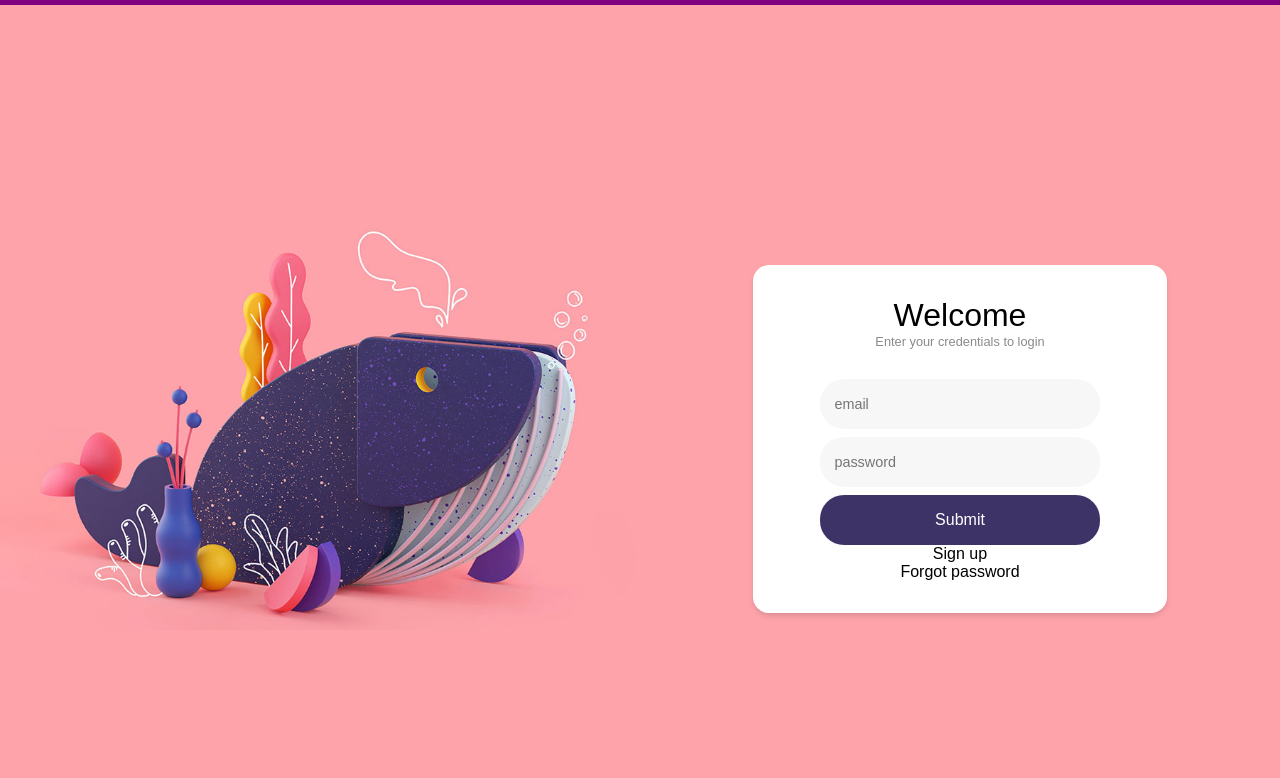
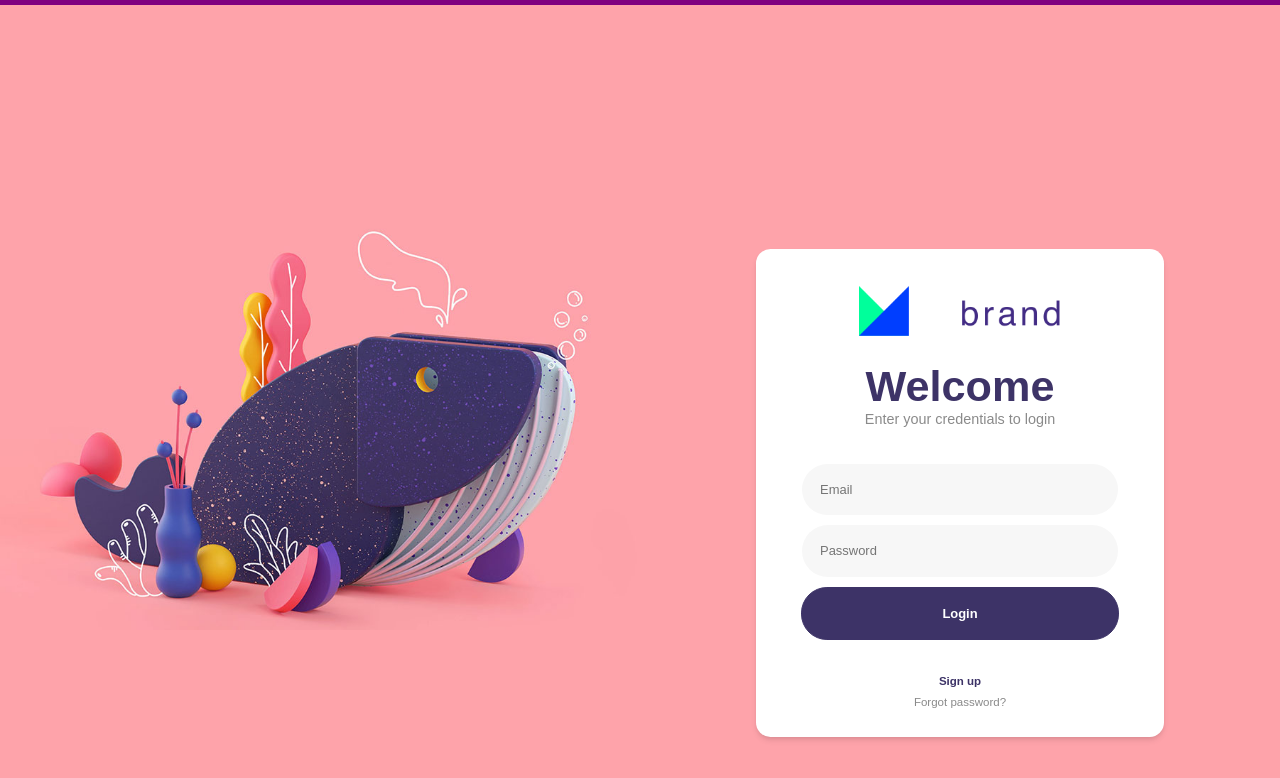
Before and after one commit to lofersfanclub/landing-page-101, a plain HTML site: page index.html in a window 1280 px wide. Drawn offline with Linux system fonts and the light colour scheme.

Commit message:
band-logo

```diff
--- a/index.html
+++ b/index.html
@@ -7,7 +7,7 @@
     <title>loggin-landing-101</title>
     <link rel="stylesheet" href="vendors/pure-release-1.0.1/pure-min.css">
     <link rel="stylesheet" href="vendors/pure-release-1.0.1/grids-responsive-min.css">
-    <link href="https://fonts.googleapis.com/css?family=Roboto:100,400,500&display=swap" rel="stylesheet">
+    <link href="https://fonts.googleapis.com/css?family=Roboto:100,400,500,700,900&display=swap" rel="stylesheet">
     <link rel="stylesheet" href="rescources/scss/landing-page-101.css">
 <body>
     <div class="top_media_query_indicator pure-g"></div>
@@ -21,12 +21,12 @@
             <div class="card__title">Welcome</div>
             <div class="card__derc">Enter your credentials to login</div>
                 <form class="form" action="">
-                    <input class="form__email textfield" type="form__email" placeholder="email"><br>
-                    <input class="form__password textfield" type="form__password" placeholder="password"><br>
-                    <input class="form__submit button" type="form__submit" value="Submit">
+                    <input class="form__email textfield input" type="form__email" placeholder="Email"><br>
+                    <input class="form__password textfield input" type="form__password" placeholder="Password"><br>
+                    <input class="form__submit button input" type="form__submit" value="Login">
                 </form>
-            <div class="card__sign_up">Sign up</div>
-            <div class="card__forgot_password">Forgot password</div>
+            <div class="card__sign_up"><a>Sign up</a></div>
+            <div class="card__forgot_password"><a>Forgot password?</a></div>
             </div>
         </div>
     </div>
--- a/rescources/scss/landing-page-101.scss
+++ b/rescources/scss/landing-page-101.scss
@@ -91,45 +91,87 @@ body, html{
     padding: 2em;
     margin: 10em auto;
     text-align: center;
+    color: $sublimentary-color;
+    font-size: 0.9em;
+
+    &__logo{
+        margin: 0.6em auto;
+        background-image: url('/rescources/images/logo@2x.png');
+        background-size: auto 50px;
+        background-repeat: no-repeat;
+        background-position: center;
+        width: 80%;
+        height: 50px;
+    }
 
     &__title{
-        font-size: 2em;
+        margin-top: 0.6em;
+        font-size: 3em;
+        font-weight: 700;
+        color: $sublimentary-color;
     }
     &__derc{
-        font-size: 0.8em;
         color: $light-text;
     }
+
+    .form {
+        margin-top: 1.8em;
+
+        .input {
+            line-height: normal;
+            width: 80%;
+            margin-top: 0.8em;
+            border-radius: 2em;
+            border: none;
+            padding: 1.4em;
+            font-size: 0.9em;
+        }
+
+        .textfield {
+            background-color: $light-gray;
+        }
+
+        &__submit {
+            text-align: center;
+            font-weight: 700;
+            cursor: pointer;
+        }
+        .button:hover {
+            background-color: $light-gray;
+            color: $sublimentary-color;
+        }
+
+        .button {
+            background-color: $sublimentary-color;
+            color: #fff;
+            border: solid 1px $sublimentary-color;
+        }
+    }
+        &__sign_up {
+            font-weight: 500;
+            margin-top: 3em;
+            font-size: 0.8em;
+            font-weight: 700;
+        }
+
+        &__sign_up:hover {
+            text-decoration: underline;
+            cursor: pointer;
+        }
+
+        &__forgot_password {
+            color: $light-text;
+            margin-top: 0.8em;
+            font-size: 0.8em;
+        }
+
+        &__forgot_password:hover {
+            color: $sublimentary-color;
+            text-decoration: underline;
+            cursor: pointer;
+        }
 }
 
-.form{
-    margin-top: 1.4em;
-    input {
-        line-height: normal;
-        width: 80%;
-        height: 50px;
-        margin-top: 0.5em;
-        border-radius: 1.5em;
-        border: none;
-
-    }
-    .textfield{
-        background-color: $light-gray;
-    }
-    &__submit{
-        text-align: center;
-        font-weight: 500;
-
-    }
-    .button{
-        background-color: $sublimentary-color;
-        color: #fff;
-    }
-}
-
-input::placeholder {
-      font-size: 0.9em;
-      padding: 1em;
-}
 
 
 .login__image_item{
```
Also changed, not shown: rescources/images/logo.png (added), rescources/images/logo@2x.png (added), rescources/scss/landing-page-101.css, 1 other file.
